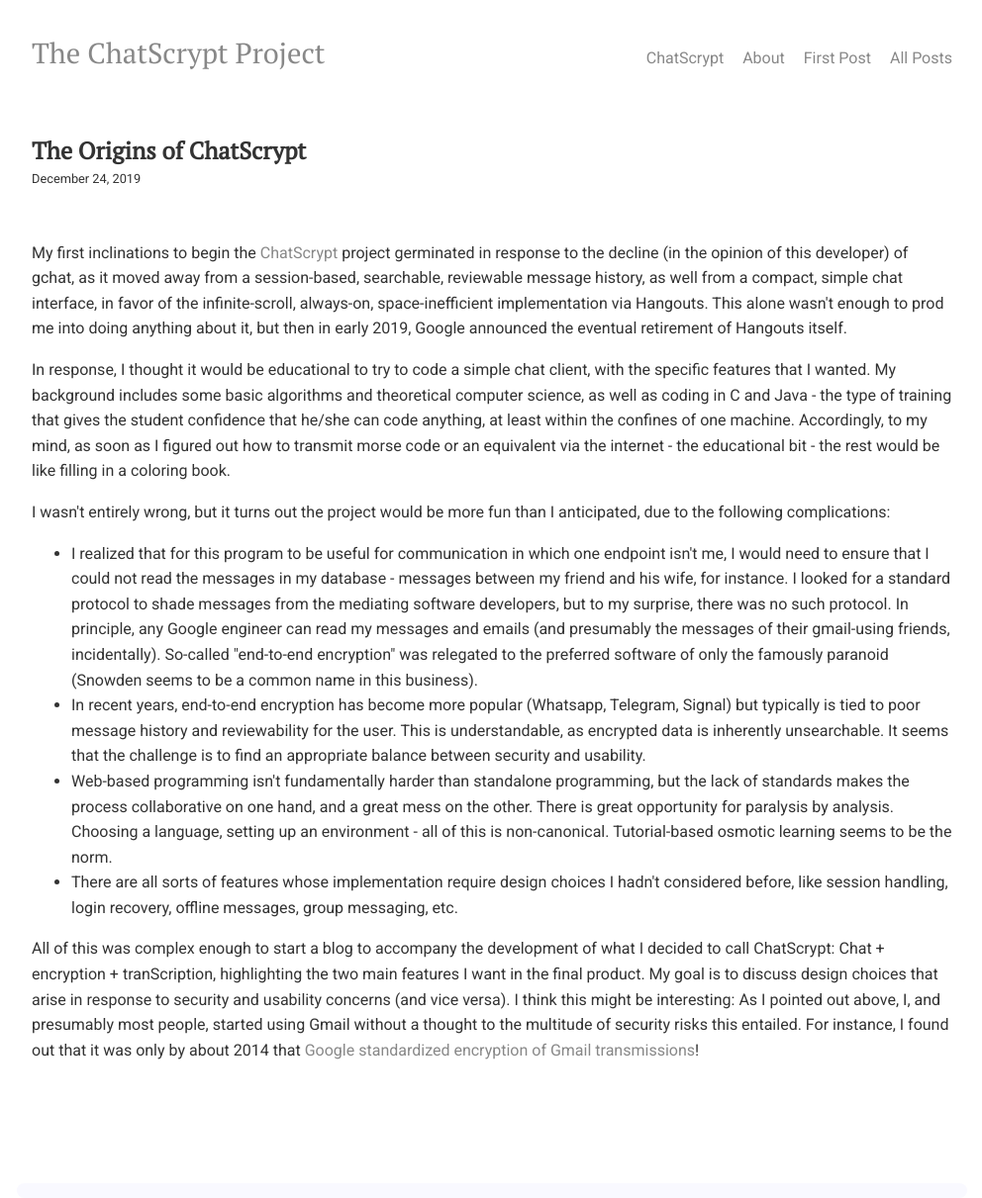
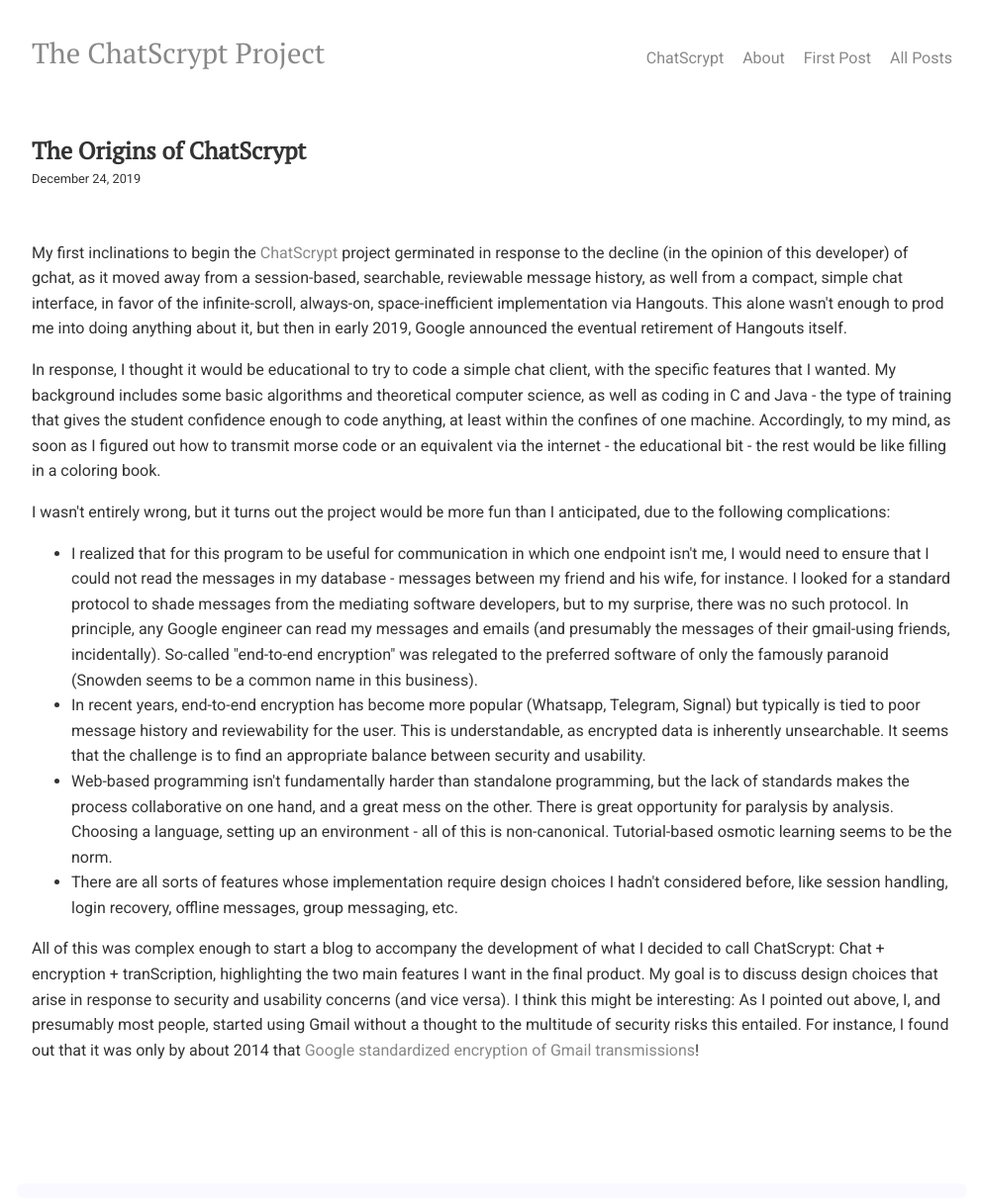
Before and after one commit to chatscrypt/chatscrypt.github.io, a Jekyll site: the page built from _posts/2019-12-24-the-origins-of-chatscrypt.html, in a window 1280 px wide. Shown: the whole page at 99% size, without its empty margins (143-1135 px from the left). Built offline with Jekyll 4.4.1, drawn with Linux system fonts in a browser that asks for light colours; comment, search, counter and statistics services are not loaded.

Commit message:
Update 2019-12-24-the-origins-of-chatscrypt.html

```diff
--- a/_posts/2019-12-24-the-origins-of-chatscrypt.html
+++ b/_posts/2019-12-24-the-origins-of-chatscrypt.html
@@ -7,7 +7,7 @@
 
 My first inclinations to begin the <a href="https://chatscrypt.herokuapp.com/">ChatScrypt</a> project germinated in response to the decline (in the opinion of this developer) of gchat, as it moved away from a session-based, searchable, reviewable message history, as well from a compact, simple chat interface, in favor of the infinite-scroll, always-on, space-inefficient implementation via Hangouts. This alone wasn't enough to prod me into doing anything about it, but then in early 2019, Google announced the eventual retirement of Hangouts itself.
 
-<p>In response, I thought it would be educational to try to code a simple chat client, with the specific features that I wanted. My background includes some basic algorithms and theoretical computer science, as well as coding in C and Java - the type of training that gives the student confidence that he/she can code anything, at least within the confines of one machine. Accordingly, to my mind, as soon as I figured out how to transmit morse code or an equivalent via the internet - the educational bit - the rest would be like filling in a coloring book.
+<p>In response, I thought it would be educational to try to code a simple chat client, with the specific features that I wanted. My background includes some basic algorithms and theoretical computer science, as well as coding in C and Java - the type of training that gives the student confidence enough to code anything, at least within the confines of one machine. Accordingly, to my mind, as soon as I figured out how to transmit morse code or an equivalent via the internet - the educational bit - the rest would be like filling in a coloring book.
 
 <p>I wasn't entirely wrong, but it turns out the project would be more fun than I anticipated, due to the following complications:
 
```
